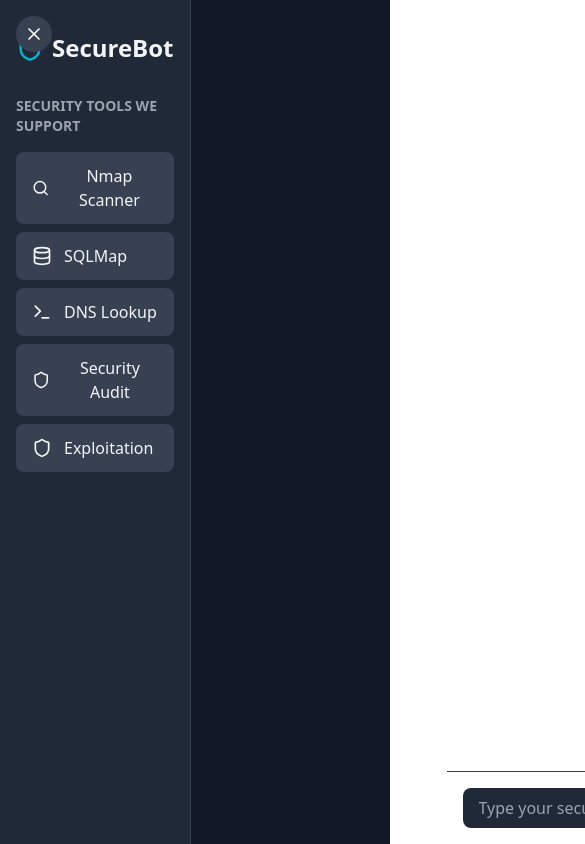
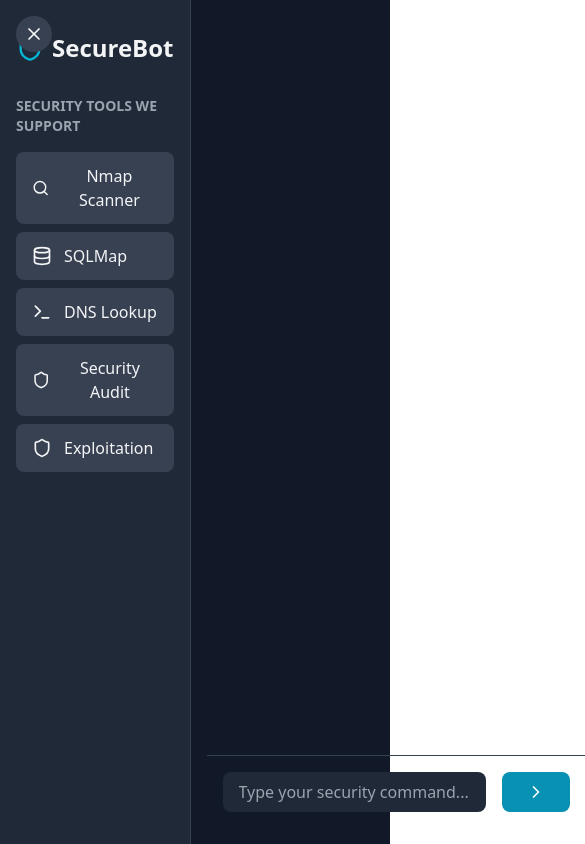
Before and after one commit to Adibahe/AutoSec-AI-Powered-Cybersecurity-Automation-tool, a React (Vite) app in the folder webapp/Bahe-fav-ui/: page / in a window 390 px wide. Shown: the top 844 px of the page, 585 px wide, since content can reach past the window. Built offline with nearby package versions, Linux system fonts and the light colour scheme.

Commit message:
made sidebar responsive and added a toggle button with some more changes

```diff
--- a/webapp/Bahe-fav-ui/src/App.tsx
+++ b/webapp/Bahe-fav-ui/src/App.tsx
@@ -123,9 +123,26 @@
       {isSidebarVisible && <Sidebar />}
 
       {/* Main Content */}
-      <div className={`flex-1 flex flex-col ${isSidebarVisible ? "ml-64" : "ml-0"} transition-all`}>
-        <ChatArea messages={messages} />
-        <InputForm input={input} setInput={setInput} handleSubmit={handleSubmit} />
+      <div
+        className={`flex-1 flex flex-col ${
+          isSidebarVisible ? "lg:ml-30" : "ml-0"
+        } transition-all`}
+      >
+        <div className="flex-1 flex flex-col justify-between p-4">
+          {/* Chat Area */}
+          <ChatArea messages={messages} />
+
+          {/* Input Form */}
+          <div className="mt-4 flex justify-center">
+            <div className="w-full max-w-3xl">
+              <InputForm
+                input={input}
+                setInput={setInput}
+                handleSubmit={handleSubmit}
+              />
+            </div>
+          </div>
+        </div>
       </div>
 
       <TaskList tasks={tasks} />
```
Also changed, not shown: 1 other file (tests, documents, lock files or other folders).
